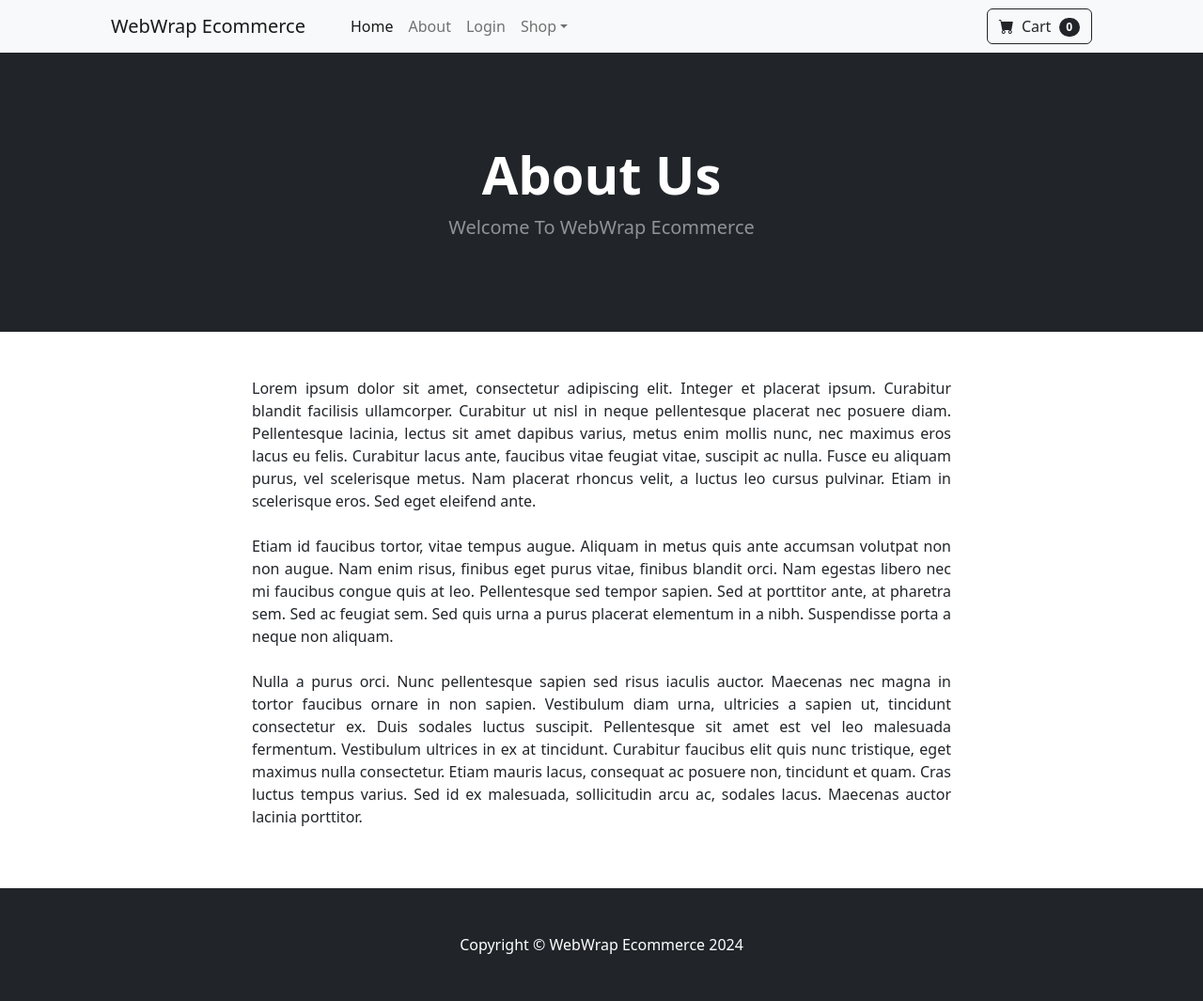
After one commit to Djole33/advanced-ecommerce, a Django app: page /about/ in a window 1280 px wide. The commit adds this page. Shown: the whole page at 94% size. Run offline with Django 5.2, Linux system fonts and the light colour scheme; some libraries are stand-ins or nearby versions.

Commit message:
'bootstrap'

```diff
--- a/main/models.py
+++ b/main/models.py
@@ -28,6 +28,8 @@ class Product(models.Model):
     category = models.ForeignKey(Category, on_delete=models.CASCADE)
     description = models.CharField(max_length=250, default='', blank=True, null=True)
     image = models.ImageField(upload_to='uploads/product/')
+    is_sale = models.BooleanField(default=False)
+    sale_price = models.DecimalField(decimal_places=2, default=0, max_digits=6)
 
     def __str__(self):
         return self.name
--- /dev/null
+++ b/main/templates/about.html
@@ -0,0 +1,45 @@
+{% extends 'base.html' %}
+
+{% block content %}
+<header class="bg-dark py-5">
+    <div class="container px-4 px-lg-5 my-5">
+        <div class="text-center text-white">
+            <h1 class="display-4 fw-bolder">About Us</h1>
+            <p class="lead fw-normal text-white-50 mb-0">Welcome To WebWrap Ecommerce</p>
+        </div>
+    </div>
+
+</header>
+
+<div class="container">
+    <div class="row">
+        <center>
+            <div class="col-8">
+                <br /><br />
+                <p align="justify">
+                    Lorem ipsum dolor sit amet, consectetur adipiscing elit. Integer et placerat ipsum. Curabitur
+                    blandit facilisis ullamcorper. Curabitur ut nisl in neque pellentesque placerat nec posuere diam.
+                    Pellentesque lacinia, lectus sit amet dapibus varius, metus enim mollis nunc, nec maximus eros lacus
+                    eu felis. Curabitur lacus ante, faucibus vitae feugiat vitae, suscipit ac nulla. Fusce eu aliquam
+                    purus, vel scelerisque metus. Nam placerat rhoncus velit, a luctus leo cursus pulvinar. Etiam in
+                    scelerisque eros. Sed eget eleifend ante.
+                    <br /><br />
+                    Etiam id faucibus tortor, vitae tempus augue. Aliquam in metus quis ante accumsan volutpat non non
+                    augue. Nam enim risus, finibus eget purus vitae, finibus blandit orci. Nam egestas libero nec mi
+                    faucibus congue quis at leo. Pellentesque sed tempor sapien. Sed at porttitor ante, at pharetra sem.
+                    Sed ac feugiat sem. Sed quis urna a purus placerat elementum in a nibh. Suspendisse porta a neque
+                    non aliquam.
+                    <br /><br />
+                    Nulla a purus orci. Nunc pellentesque sapien sed risus iaculis auctor. Maecenas nec magna in tortor
+                    faucibus ornare in non sapien. Vestibulum diam urna, ultricies a sapien ut, tincidunt consectetur
+                    ex. Duis sodales luctus suscipit. Pellentesque sit amet est vel leo malesuada fermentum. Vestibulum
+                    ultrices in ex at tincidunt. Curabitur faucibus elit quis nunc tristique, eget maximus nulla
+                    consectetur. Etiam mauris lacus, consequat ac posuere non, tincidunt et quam. Cras luctus tempus
+                    varius. Sed id ex malesuada, sollicitudin arcu ac, sodales lacus. Maecenas auctor lacinia porttitor.
+                </p>
+                <br /><br />
+            </div>
+        </center>
+    </div>
+</div>
+{% endblock %}
--- /dev/null
+++ b/main/templates/base.html
@@ -0,0 +1,45 @@
+{% load static %}
+
+<!DOCTYPE html>
+<html lang="en">
+
+<head>
+    <meta charset="utf-8" />
+    <meta name="viewport" content="width=device-width, initial-scale=1, shrink-to-fit=no" />
+    <meta name="description" content="" />
+    <meta name="author" content="" />
+    <title>Django Ecommerce</title>
+    <!-- Favicon-->
+    <link rel="icon" type="image/x-icon" href="{% static 'assets/favicon.ico' %}" />
+    <!-- Bootstrap icons-->
+    <link href="https://cdn.jsdelivr.net/npm/bootstrap-icons@1.5.0/font/bootstrap-icons.css" rel="stylesheet" />
+    <!-- Core theme CSS (includes Bootstrap)-->
+    <link href="{% static 'css/styles.css' %}" rel="stylesheet" />
+</head>
+
+<body>
+    {% include "navbar.html" %}
+    {% if messsages %}
+    {% for message in messages %}
+    <div class="alert alert-warning alert-dismissible fade show" role="alert">
+        {{ message }}
+        <button type="button" class="btn-close" data-bs-dismiss="alert" aria-label="Close"></button>
+    </div>
+    {% endfor %}
+    {% endif %}
+
+    {% block content %}
+    {% endblock %}
+    <!-- Footer-->
+    <footer class="py-5 bg-dark">
+        <div class="container">
+            <p class="m-0 text-center text-white">Copyright &copy; WebWrap Ecommerce 2024</p>
+        </div>
+    </footer>
+    <!-- Bootstrap core JS-->
+    <script src="https://cdn.jsdelivr.net/npm/bootstrap@5.2.3/dist/js/bootstrap.bundle.min.js"></script>
+    <!-- Core theme JS-->
+    <script src="{% static 'js/scripts.js' %}"></script>
+</body>
+
+</html>
--- /dev/null
+++ b/main/templates/navbar.html
@@ -0,0 +1,36 @@
+
+<nav class="navbar navbar-expand-lg navbar-light bg-light">
+    <div class="container px-4 px-lg-5">
+        <a class="navbar-brand" href="{% url 'home' %}">WebWrap Ecommerce</a>
+        <button class="navbar-toggler" type="button" data-bs-toggle="collapse" data-bs-target="#navbarSupportedContent" aria-controls="navbarSupportedContent" aria-expanded="false" aria-label="Toggle navigation"><span class="navbar-toggler-icon"></span></button>
+        <div class="collapse navbar-collapse" id="navbarSupportedContent">
+            <ul class="navbar-nav me-auto mb-2 mb-lg-0 ms-lg-4">
+                <li class="nav-item"><a class="nav-link active" aria-current="page" href="{% url 'home' %}">Home</a></li>
+                <li class="nav-item"><a class="nav-link" href="{% url 'about' %}">About</a></li>
+                {% if user.is_authenticated %}
+                <li class="nav-item"><a class="nav-link" href="{% url 'logout' %}">Logout</a></li>
+                {% else %}
+                <li class="nav-item"><a class="nav-link" href="{% url 'login' %}">Login</a></li>
+                {% endif %}
+
+
+                <li class="nav-item dropdown">
+                    <a class="nav-link dropdown-toggle" id="navbarDropdown" href="#" role="button" data-bs-toggle="dropdown" aria-expanded="false">Shop</a>
+                    <ul class="dropdown-menu" aria-labelledby="navbarDropdown">
+                        <li><a class="dropdown-item" href="#!">All Products</a></li>
+                        <li><hr class="dropdown-divider" /></li>
+                        <li><a class="dropdown-item" href="#!">Popular Items</a></li>
+                        <li><a class="dropdown-item" href="#!">New Arrivals</a></li>
+                    </ul>
+                </li>
+            </ul>
+            <form class="d-flex">
+                <button class="btn btn-outline-dark" type="submit">
+                    <i class="bi-cart-fill me-1"></i>
+                    Cart
+                    <span class="badge bg-dark text-white ms-1 rounded-pill">0</span>
+                </button>
+            </form>
+        </div>
+    </div>
+</nav>
--- a/main/urls.py
+++ b/main/urls.py
@@ -2,5 +2,8 @@ from django.urls import path
 from . import views
 
 urlpatterns = [
-   path('', views.home, name="home")
+   path('', views.home, name="home"),
+   path('about/', views.about, name="about"),
+   path('login/', views.login_user, name="login"),
+   path('logout/', views.logout_user, name="logout"),
 ]
--- a/main/views.py
+++ b/main/views.py
@@ -1,8 +1,36 @@
-from django.shortcuts import render
+from django.shortcuts import render, redirect
 from .models import *
+from django.contrib.auth import authenticate, login, logout
+from django.contrib import messages
 
 # Create your views here.
 
 def home(request):
     products = Product.objects.all()
     return render(request, 'home.html', {'products': products})
+
+def about(request):
+    return render(request, 'about.html')
+
+def login_user(request):
+    if request.method == "POST":
+        username = request.POST['username']
+        password = request.POST['password']
+
+        user = authenticate(request, username=username, password=password)
+        if user is not None:
+            login(request, user)
+            messages.success(request, ('You have been successfully logged in!'))
+            return redirect('home')
+
+        else:
+            messages.success(request, ('Error logging in!'))
+            return redirect('login')
+
+    else:
+        return render(request, 'login.html')
+
+def logout_user(request):
+    logout(request)
+    messages.success(request, ('You have been successfully logged out!'))
+    return redirect('home')
```
Also changed, not shown: main/templates/home.html (+28 -56 lines), main/templates/login.html (added, +36 -0 lines), main/templates/logout.html (added, +25 -0 lines), db.sqlite3, main/migrations/0002_alter_category_options_product_is_sale_and_more.py (added), media/uploads/product/Dizajn_bez_naslova.png (deleted), media/uploads/product/Visual_Studio_Code_1.35_icon.svg.png (deleted), media/uploads/product/black.png (deleted), media/uploads/product/django.png (deleted), media/uploads/product/green.png (deleted), media/uploads/product/python.png (deleted), media/uploads/product/vs.png (deleted), media/uploads/product/www.png (deleted).
